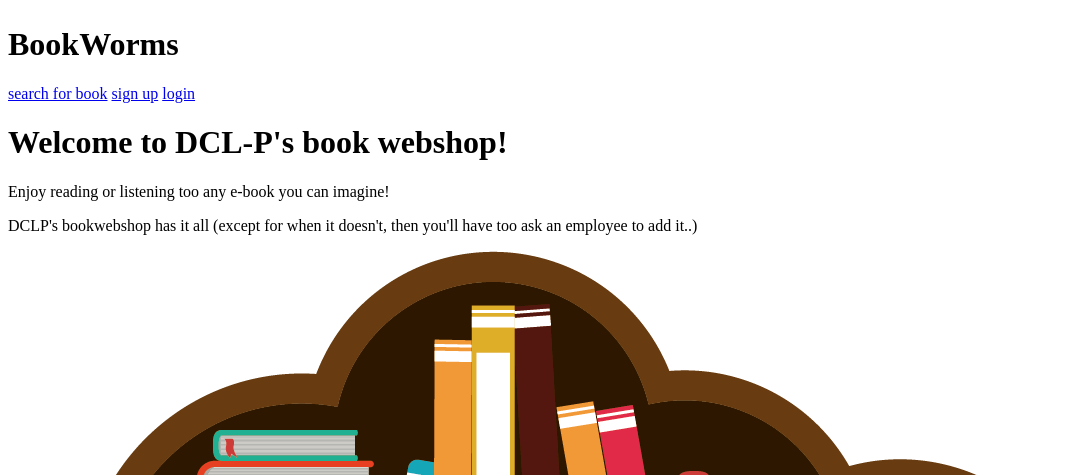
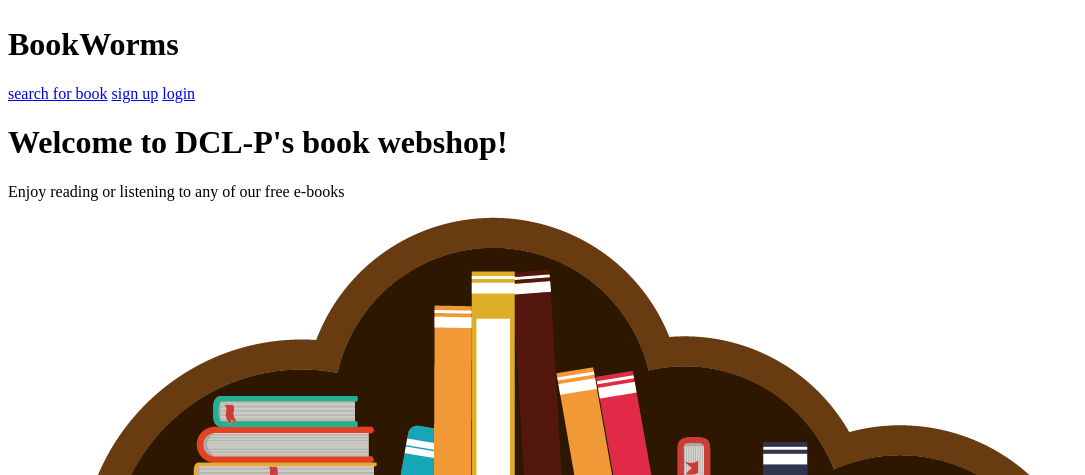
Before and after one commit to DCL-P/book_webshop, a Symfony app: template templates/homepage.html.twig in a window 1280 px wide. Shown: the part 519-994 px from the top of the page, without its empty margins (0-1085 px from the left). Run offline with Twig, Linux system fonts and the light colour scheme; the template is opened without the code that fills it, so the values that code supplies are empty; some libraries are stand-ins or nearby versions.

Commit message:
edited text homepage template
decided to edit the text of the homepage, since it felt a little bold

```diff
--- a/templates/homepage.html.twig
+++ b/templates/homepage.html.twig
@@ -13,8 +13,7 @@
                 <div id="homepage-banner-content" class="medium-content-spacing">
                     <div id="homepage-banner-text">
                         <h1>Welcome to DCL-P's book webshop!</h1>
-                        <p>Enjoy reading or listening too any e-book you can imagine!</p>
-                        <p>DCLP's bookwebshop has it all (except for when it doesn't, then you'll have too ask an employee to add it..)</p>
+                        <p>Enjoy reading or listening to any of our free e-books</p>
                     </div>
                     <img id="homepage-banner-image" src="{{ asset('images/cloud_library_icon.png') }}" alt="image-of-bookshelf">
                 </div>
```
